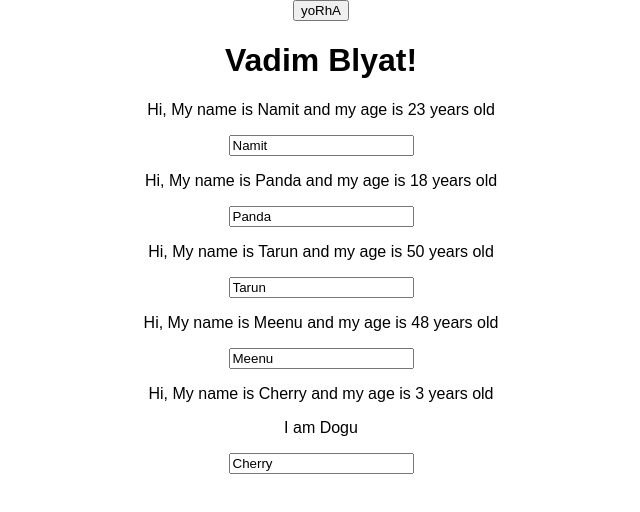
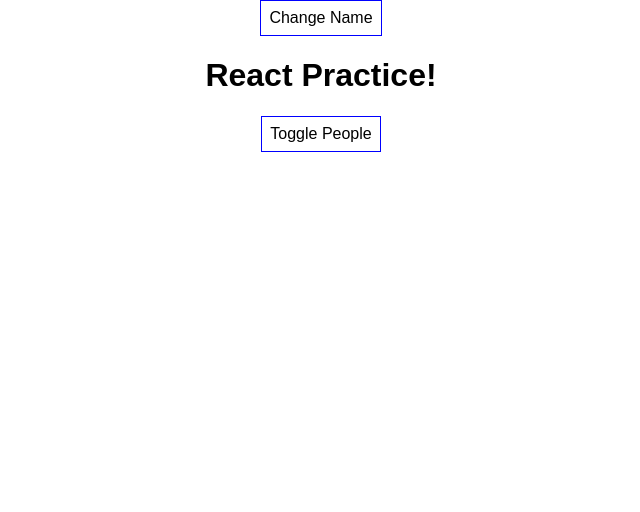
Before and after one commit to GitWithMe/React-Pract, a React (Create React App) app in the folder my-react-app/: page / in a window 1280 px wide. Shown: the top 512 px of the page, without its empty margins (319-959 px from the left). Built offline with nearby package versions, Linux system fonts and the light colour scheme.

Commit message:
third commit

```diff
--- a/my-react-app/src/App.js
+++ b/my-react-app/src/App.js
@@ -10,7 +10,8 @@ class App extends Component {
     {name:"Tarun", age: 50},
     {name:"Meenu", age: 48},
     {name:"Cherry", age: 3}
-    ]
+    ],
+    showPerson: false // state for toggling an event
   }
 
   myClickButton = (newName) =>{ //Used to bind the states like in onClick event
@@ -37,12 +38,28 @@ class App extends Component {
     })
   }
 
+  togglePerson = () =>{
+    const doesShow = this.state.showPerson; //This stores the value of showPerson state
+    this.setState({
+      showPerson: !doesShow
+    }); //Toggles between the showPerson boolean (T/F)
+  }
+
   render() { //here this refers to the class App
     //
-    return (
-      <div className="App">
-      <button onClick = {this.myClickButton.bind(this, "Baby Yoda")}>yoRhA</button>
-        <h1>Vadim Blyat!</h1>
+    const style = { //Used for inline styling
+      backgroundColor: 'white',
+      font: 'inherit',
+      border: '1px solid blue',
+      padding: '8px',
+      cursor: 'pointer'
+    };
+
+    //Used to toggle
+    let person = null; //null by default
+    if(this.state.showPerson){  //if true
+      person = (
+       <div>
         <Prsn
         name = {this.state.person[0].name}
         age = {this.state.person[0].age}
@@ -60,6 +77,16 @@ class App extends Component {
         <Prsn
         name = {this.state.person[4].name}
         age = {this.state.person[4].age}>I am Dogu</Prsn>
+        </div>
+        );
+   }
+      //Calling the person variable of the render method in the second button
+    return (
+      <div className="App">
+      <button style={style} onClick = {this.myClickButton.bind(this, "Baby Yoda")}>Change Name</button>
+      <h1>React Practice!</h1>
+      <button style={style} onClick = {this.togglePerson}>Toggle People</button>
+      {person}
       </div>
     );
   }
--- /dev/null
+++ b/my-react-app/src/Person/Person.css
@@ -0,0 +1,8 @@
+.Person{
+	width: 60%;
+	margin: auto;
+	border: 1px solid #eee;
+	box-shadow: 0 6px 7px #ccc;
+	padding: 16px;
+	text-align: center;
+}
--- a/my-react-app/src/Person/Person.js
+++ b/my-react-app/src/Person/Person.js
@@ -1,7 +1,9 @@
 import React from 'react';
+import './Person.css';
 const person = (props) =>{ //Props is used when the Psn tag has attributes
 	return ( //2 way binding in the input field
-        <div>
+		//className="Person" to use the css file
+        <div className="Person">
 		<p onClick={props.click}>Hi, My name is {props.name} and my age is {props.age} years old</p>
 		<p>{props.children}</p>
 		<input type='text' onChange={props.changed} value={props.name} />
```
